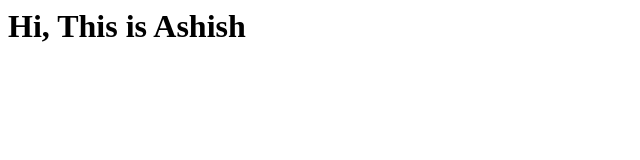
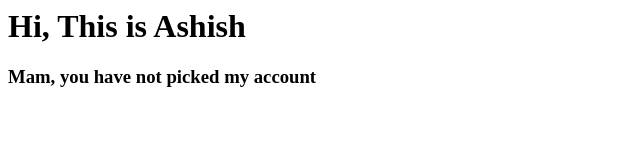
Before and after one commit to AshishPrakash8080/test-github, a plain HTML site: page index.html in a window 1280 px wide. Shown: the whole page, without its empty margins (0-640 px from the left). Drawn offline with Linux system fonts and the light colour scheme.

Commit message:
see my account

```diff
--- a/index.html
+++ b/index.html
@@ -1 +1,3 @@
 <h1>Hi, This is Ashish</h1>
+
+<h3>Mam, you have not picked my account</h3>
```
